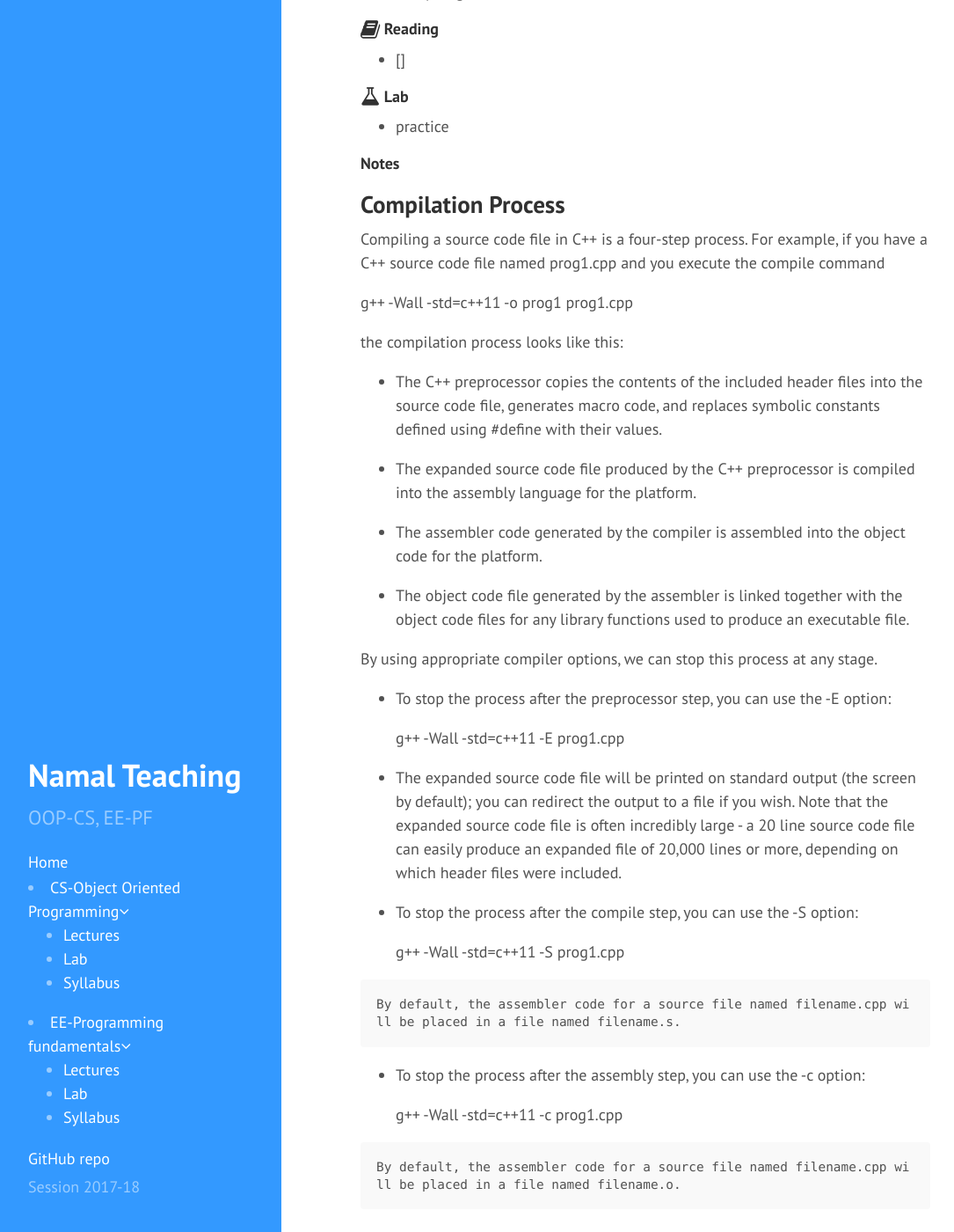
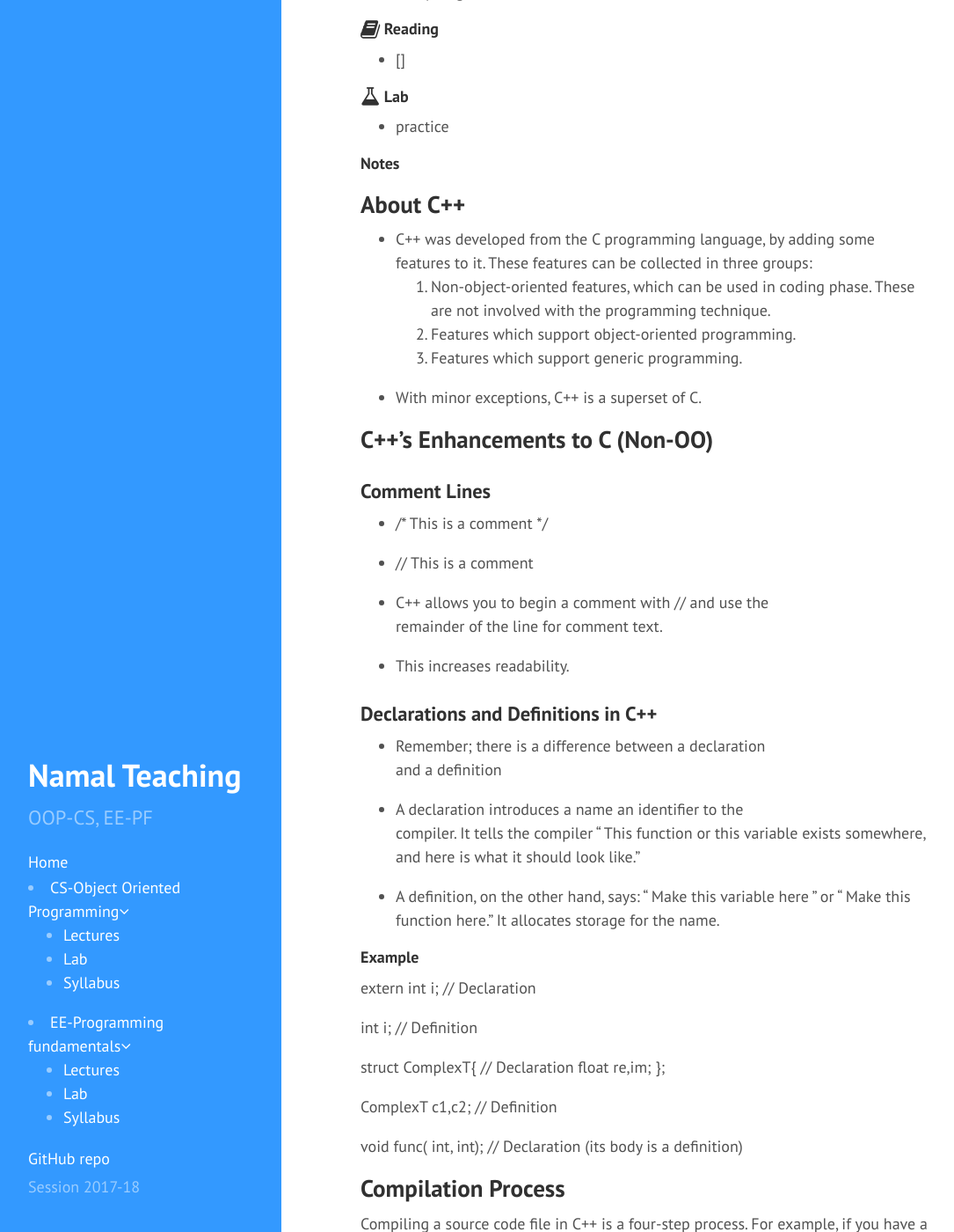
Before and after one commit to gulahmed/gulahmed.github.io, a Jekyll site: the page built from _pages/cs241-OOP/lectures/01-week.md, in a window 1280 px wide and 1400 px high, scrolled down 293 px. Shown: the whole window at 88% size, without its empty margins (4-1089 px from the left). Built offline with Jekyll 4.4.1, drawn with Linux system fonts in a browser that asks for light colours; nearby versions of some CDN libraries.

Commit message:
minor changes

```diff
--- a/_pages/cs241-OOP/lectures/01-week.md
+++ b/_pages/cs241-OOP/lectures/01-week.md
@@ -40,6 +40,59 @@ Getting Started
 Notes
 </h4>
 
+## About C++
+- C++ was developed from the C programming
+language, by adding some features to it. These
+features can be collected in three groups:
+1.  Non-object-oriented features, which can be
+used in coding phase. These are not
+involved with the programming technique.
+2.   Features which support object-oriented
+programming.
+3.  Features which support generic
+programming.
+
+- With minor exceptions, C++ is a superset of C.
+
+## C++'s Enhancements to C (Non-OO)
+### Comment Lines
+
+* /* This is a comment */
+
+* // This is a comment
+
+* C++  allows  you  to  begin  a  comment  with  //  and  use  the
+remainder of the line for comment text.
+
+* This increases readability.
+
+### Declarations and Definitions in C++
+
+* Remember;  there  is  a  difference  between  a  declaration
+and a definition
+
+* A  declaration  introduces  a  name an  identifier  to  the
+compiler. It tells the compiler “ This function or this variable
+exists somewhere, and here is what it should look like.”
+
+* A definition, on the other hand, says: “ Make this variable here ” or “ Make  this  function  here.” It  allocates  storage  for  the name.
+
+#### Example
+
+extern int i; // Declaration
+
+int i; // Definition
+
+struct ComplexT{    // Declaration
+float re,im;
+};
+
+ComplexT c1,c2;     //  Definition
+
+void func( int, int);   //  Declaration
+(its body is a definition)
+
+
 ## Compilation Process
 
 Compiling a source code file in C++ is a four-step process. For example, if you have a C++ source code file named prog1.cpp and you execute the compile command
```
